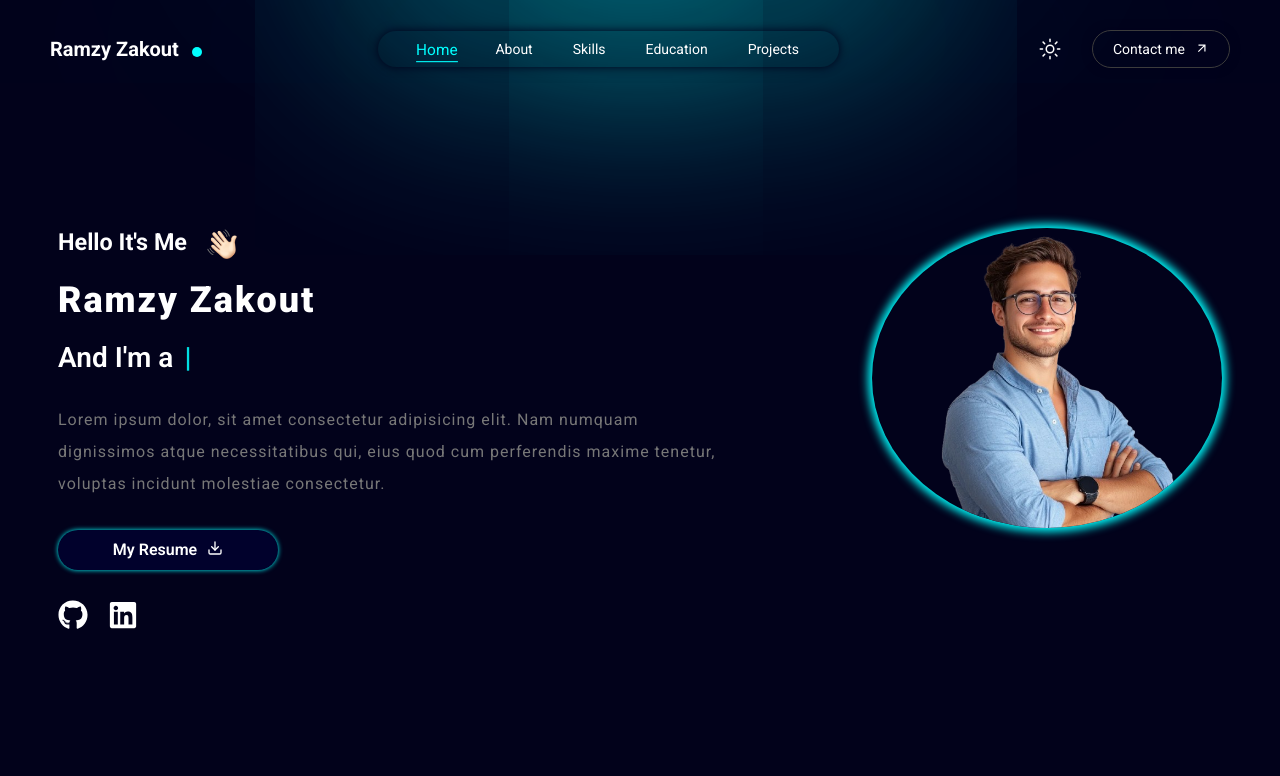
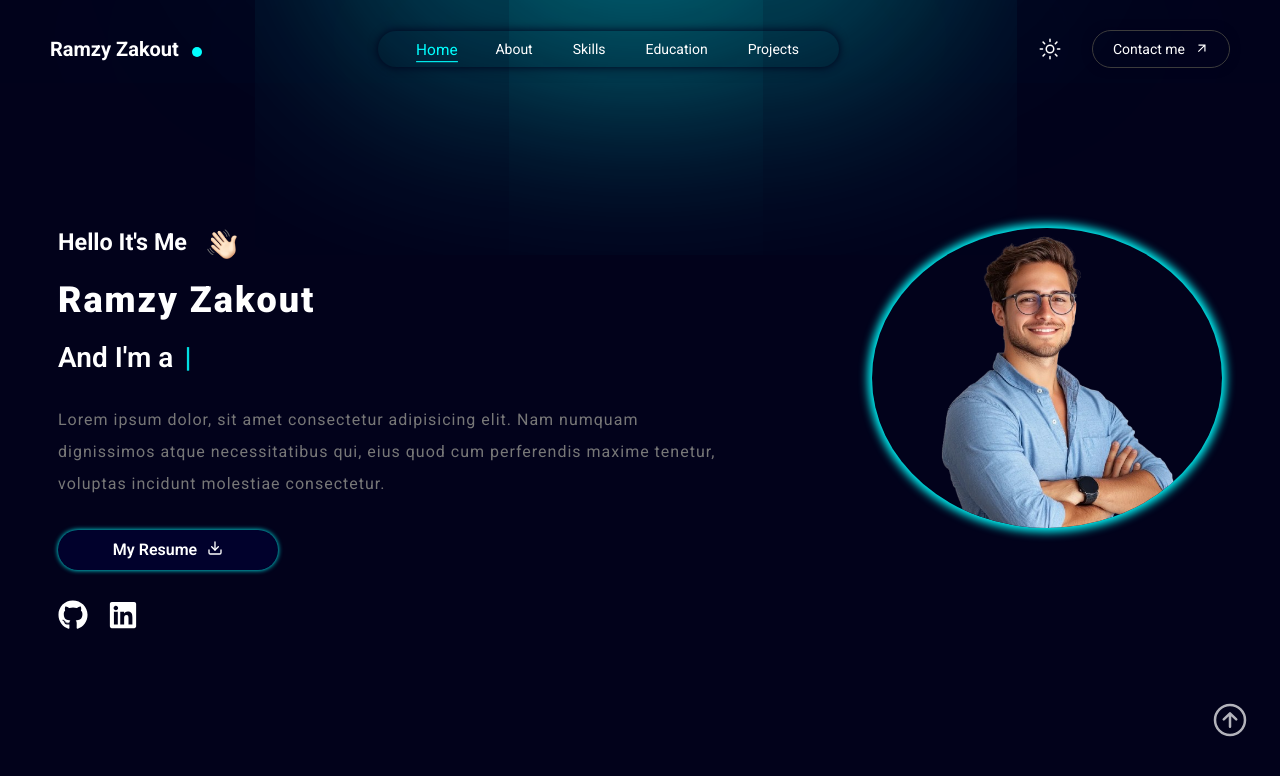
Before and after one commit to Ehabzakout/mock-portfolio, a React (Vite) app: page / in a window 1280 px wide. Shown: the top 776 px of the page. Built offline with nearby package versions, Linux system fonts and the light colour scheme.

Commit message:
add scroll top button

```diff
--- /dev/null
+++ b/src/components/features/go-to-top/top-button.jsx
@@ -0,0 +1,11 @@
+import { IoArrowUpCircleOutline } from "react-icons/io5";
+export default function TopButton() {
+	return (
+		<div
+			className="topButton"
+			onClick={() => console.log(window.scrollTo({ top: 0 }))}
+		>
+			<IoArrowUpCircleOutline />
+		</div>
+	);
+}
--- a/src/index.css
+++ b/src/index.css
@@ -65,3 +65,19 @@ html {
 		transform: translateY(0px);
 	}
 }
+
+.topButton {
+	position: fixed;
+	bottom: 50px;
+	right: 30px;
+	color: var(--text-color);
+	z-index: 5;
+	font-size: 40px;
+	opacity: 0.7;
+	cursor: pointer;
+	transition: transform 0.3s ease-in-out;
+	&:hover {
+		opacity: 1;
+		transform: scale(1.1);
+	}
+}
--- a/src/pages/layout.jsx
+++ b/src/pages/layout.jsx
@@ -1,3 +1,4 @@
+import TopButton from "../components/features/go-to-top/top-button.jsx";
 import ScrollProgressBar from "../components/features/scroll-progress/scroll-progress.jsx";
 import Footer from "../components/layout/footer/footer.jsx";
 import Navbar from "../components/layout/navbar/navbar.jsx";
@@ -25,6 +26,7 @@ export default function Layout() {
 					<Testimonials />
 					<ContactMe />
 					<Footer />
+					<TopButton />
 				</div>
 			</div>
 		</ThemeProvider>
```
